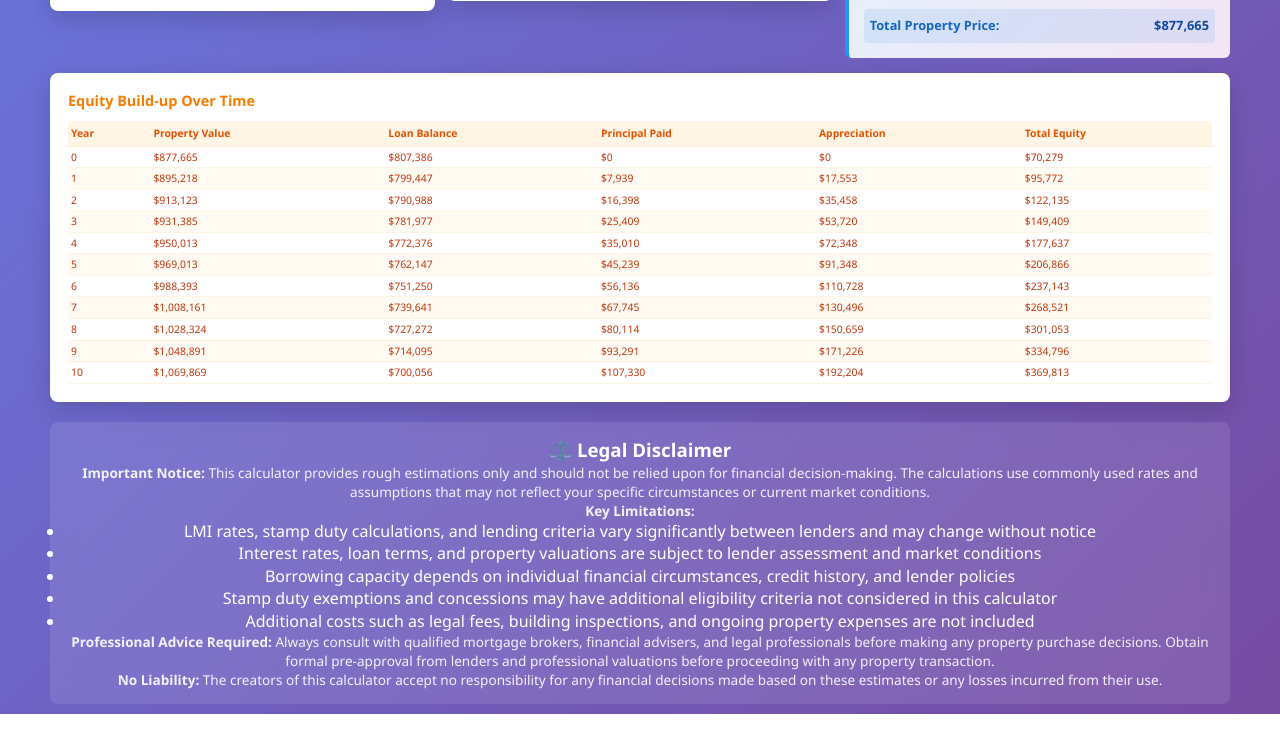
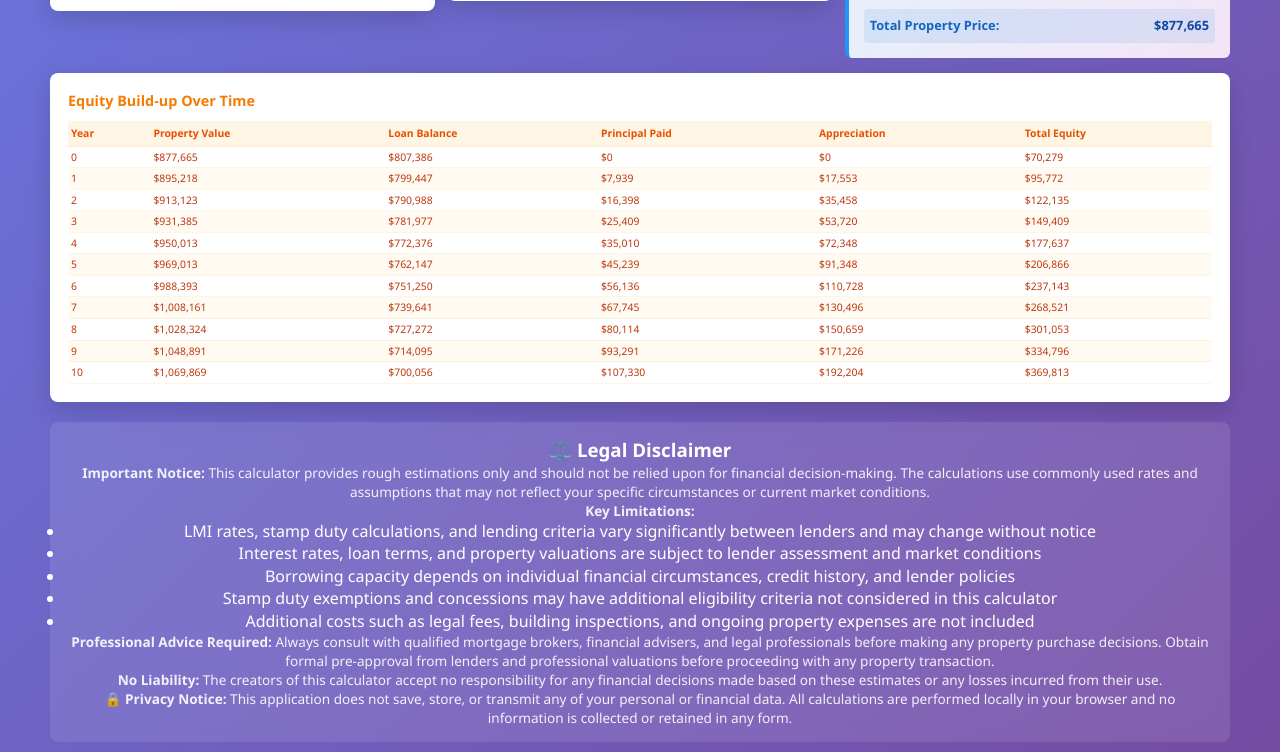
Before and after one commit to sagarsameer-pers/property-affordability-calculator, a plain HTML site: page index.html in a window 1280 px wide. Shown: the part 633-1385 px from the top of the page. Before the commit the page ends 1347 px from the top, so only its background shows below. Drawn offline with Linux system fonts and the light colour scheme.

Commit message:
feat: Add privacy notice about data handling
- Added clear privacy statement that no data is saved or stored
- Emphasizes all calculations are performed locally
- Builds user trust with transparency about data handling

```diff
--- a/index.html
+++ b/index.html
@@ -351,6 +351,8 @@
                 <p><strong>Professional Advice Required:</strong> Always consult with qualified mortgage brokers, financial advisers, and legal professionals before making any property purchase decisions. Obtain formal pre-approval from lenders and professional valuations before proceeding with any property transaction.</p>
 
                 <p><strong>No Liability:</strong> The creators of this calculator accept no responsibility for any financial decisions made based on these estimates or any losses incurred from their use.</p>
+
+                <p><strong>🔒 Privacy Notice:</strong> This application does not save, store, or transmit any of your personal or financial data. All calculations are performed locally in your browser and no information is collected or retained in any form.</p>
             </div>
         </footer>
     </div>
```
